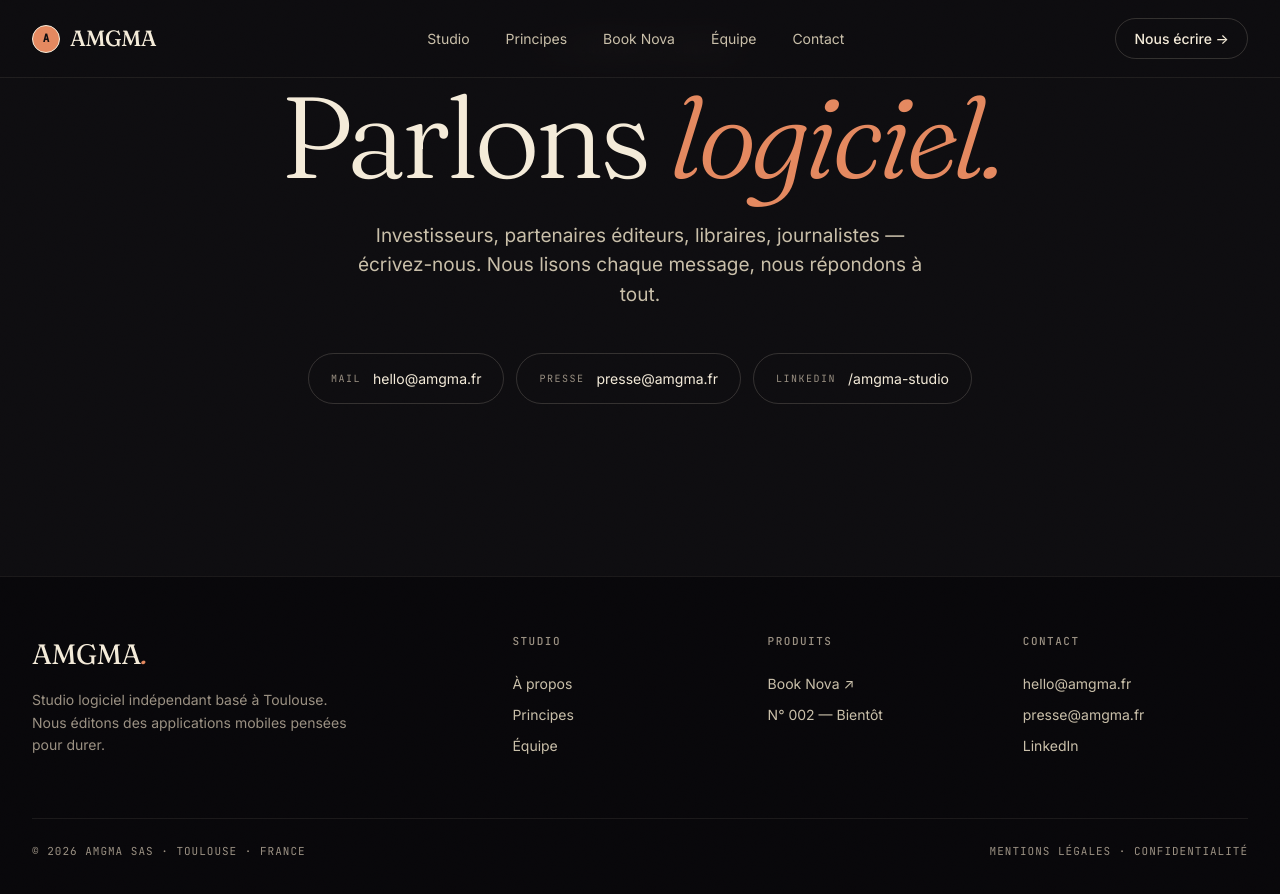
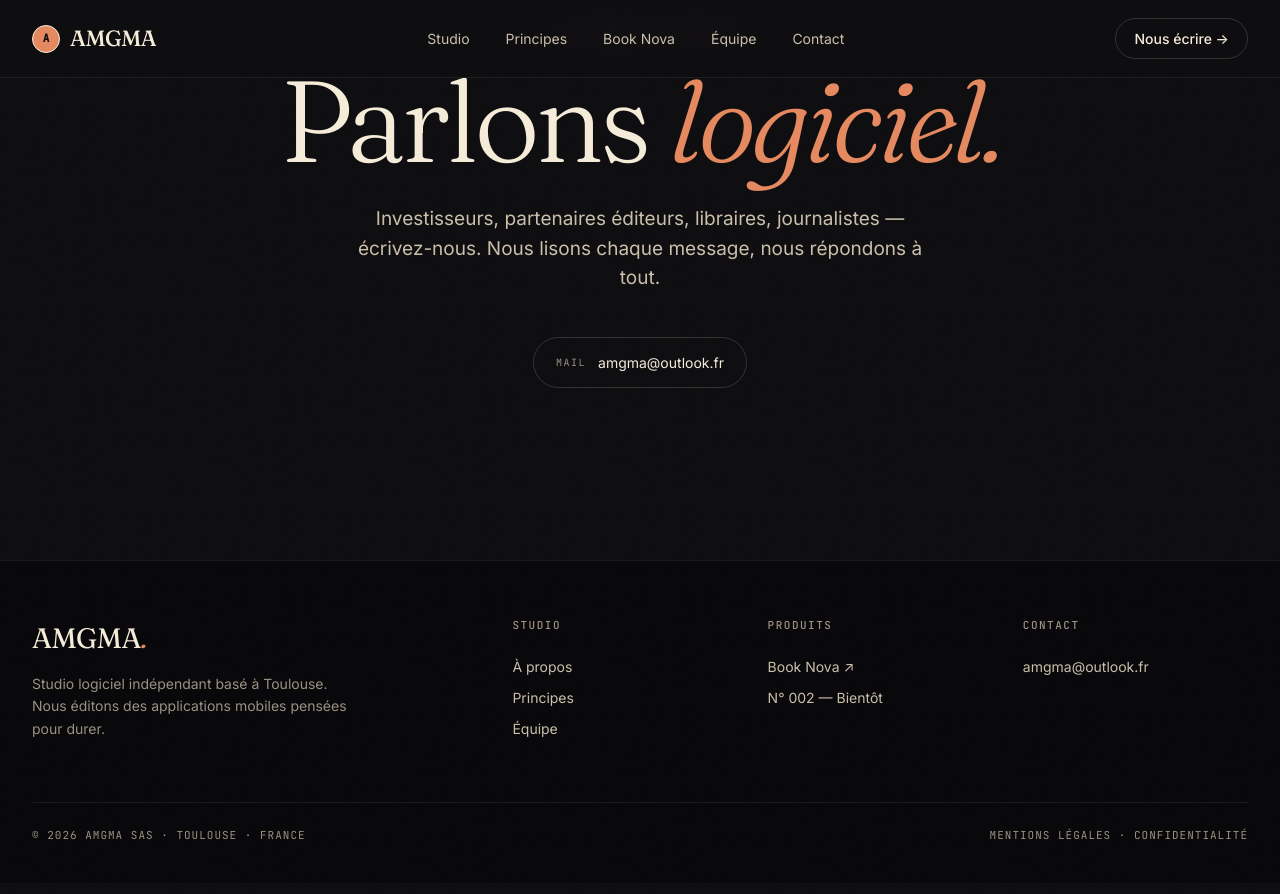
Before and after one commit to Anarres4/amgma-landing, a Jekyll site: the page built from index.html, in a window 1280 px wide and 900 px high, scrolled down 5264 px. Shown: the top 894 px of the window. Built offline with Jekyll 4.4.1, drawn with Linux system fonts in a browser that asks for light colours; some of the changed text lies outside the part shown.

Commit message:
🔧 keep only primary email, drop press and LinkedIn

```diff
--- a/_config.yml
+++ b/_config.yml
@@ -2,7 +2,7 @@ title: AMGMA — Studio logiciel indépendant
 description: >-
   AMGMA est un studio logiciel indépendant. Nous éditons Book Nova,
   l'application qui transforme votre façon de lire.
-email: hello@amgma.fr
+email: amgma@outlook.fr
 press_email: presse@amgma.fr
 url: "https://anarres4.github.io"
 baseurl: "/amgma-landing"
--- a/_data/contact.yml
+++ b/_data/contact.yml
@@ -7,11 +7,5 @@ lede: >-
 
 channels:
   - tag: "Mail"
-    label: "hello@amgma.fr"
-    href: "mailto:hello@amgma.fr"
-  - tag: "Presse"
-    label: "presse@amgma.fr"
-    href: "mailto:presse@amgma.fr"
-  - tag: "LinkedIn"
-    label: "/amgma-studio"
-    href: "#"
+    label: "amgma@outlook.fr"
+    href: "mailto:amgma@outlook.fr"
--- a/_data/footer.yml
+++ b/_data/footer.yml
@@ -21,12 +21,8 @@ columns:
         href: "#"
   - title: "Contact"
     links:
-      - label: "hello@amgma.fr"
-        href: "mailto:hello@amgma.fr"
-      - label: "presse@amgma.fr"
-        href: "mailto:presse@amgma.fr"
-      - label: "LinkedIn"
-        href: "#"
+      - label: "amgma@outlook.fr"
+        href: "mailto:amgma@outlook.fr"
 
 bottom:
   left: "© 2026 AMGMA SAS · Toulouse · France"
--- a/_data/team.yml
+++ b/_data/team.yml
@@ -13,11 +13,6 @@ members:
       Ana dirige la vision produit et la stratégie d'AMGMA. Elle défend
       une conception du logiciel qui place l'utilisateur, la lenteur et
       la précision éditoriale au-dessus du reste.
-    links:
-      - label: "LinkedIn ↗"
-        href: "#"
-      - label: "Email ↗"
-        href: "mailto:ana@amgma.fr"
   - initial: "F"
     tag: "FG — 02"
     role: "Directeur général · Co-fondateur"
@@ -26,8 +21,3 @@ members:
       Florent pilote les opérations, la tech et le développement commercial.
       Il veille à ce que chaque application AMGMA trouve son public — sans
       jamais sacrifier le soin au scale.
-    links:
-      - label: "LinkedIn ↗"
-        href: "#"
-      - label: "Email ↗"
-        href: "mailto:florent@amgma.fr"
--- a/_includes/team.html
+++ b/_includes/team.html
@@ -17,11 +17,13 @@
             <div class="member-role">{{ m.role }}</div>
             <div class="member-name">{{ m.name_html }}</div>
             <p class="member-bio">{{ m.bio }}</p>
-            <div class="member-links">
-              {% for link in m.links %}
-                <a href="{{ link.href }}">{{ link.label }}</a>
-              {% endfor %}
-            </div>
+            {% if m.links %}
+              <div class="member-links">
+                {% for link in m.links %}
+                  <a href="{{ link.href }}">{{ link.label }}</a>
+                {% endfor %}
+              </div>
+            {% endif %}
           </div>
         </div>
       {% endfor %}
```
